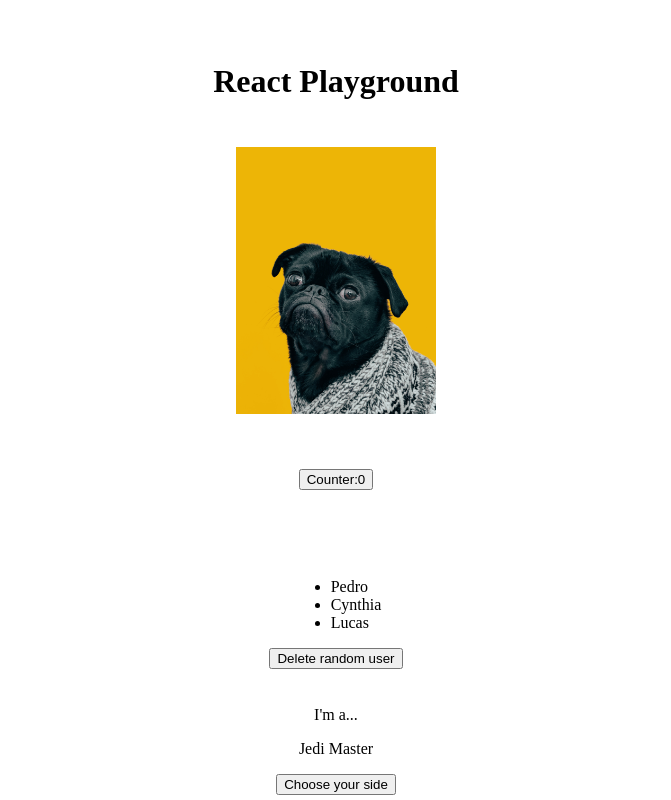
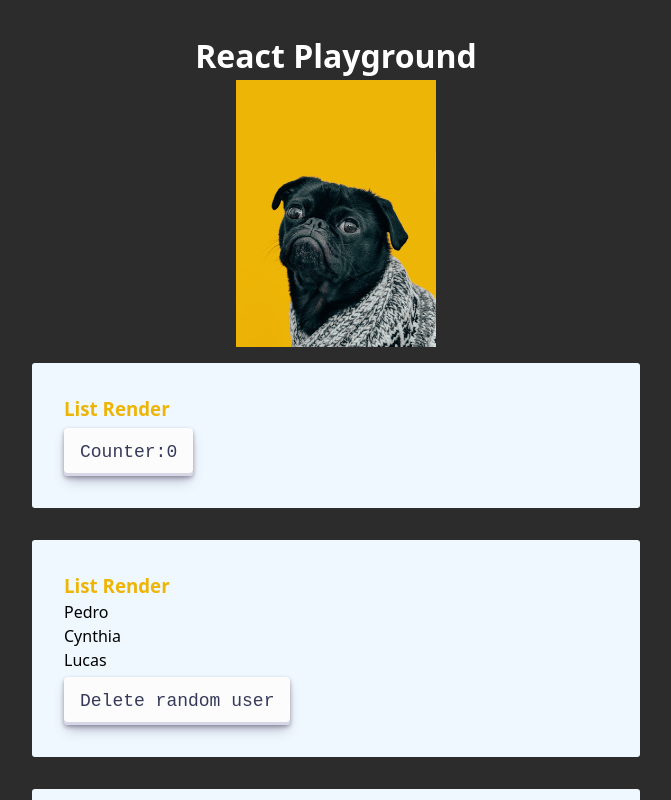
Before and after one commit to pdrowilson/react-advanced, a React (Vite) app: page / in a window 1280 px wide. Shown: the top 800 px of the page, without its empty margins (304-975 px from the left). Built offline with nearby package versions, Linux system fonts and the light colour scheme.

Commit message:
reset css

```diff
--- a/src/App.css
+++ b/src/App.css
@@ -1,13 +1,132 @@
-div {
-  margin: 1rem 0;
+/*
+  1. Use a more-intuitive box-sizing model.
+*/
+*, *::before, *::after {
+  box-sizing: border-box;
+}
+/*
+  2. Remove default margin
+*/
+* {
+  margin: 0;
+}
+/*
+  3. Allow percentage-based heights in the application
+*/
+html, body {
+  height: 100%;
+}
+/*
+  Typographic tweaks!
+  4. Add accessible line-height
+  5. Improve text rendering
+*/
+body {
+  font-family: system-ui, -apple-system, BlinkMacSystemFont, 'Segoe UI', Roboto, Oxygen, Ubuntu, Cantarell, 'Open Sans', 'Helvetica Neue', sans-serif;
+  line-height: 1.5;
+  -webkit-font-smoothing: antialiased;
+}
+/*
+  6. Improve media defaults
+*/
+img, picture, video, canvas, svg {
+  display: block;
+  max-width: 100%;
+}
+/*
+  7. Remove built-in form typography styles
+*/
+input, button, textarea, select {
+  font: inherit;
+}
+/*
+  8. Avoid text overflows
+*/
+p, h1, h2, h3, h4, h5, h6, ul {
+  overflow-wrap: break-word;
+}
+/*
+  9. Create a root stacking context
+*/
+#root, #__next {
+  isolation: isolate;
+}
+
+body {
+  padding: 2rem;
+  background-color: #2c2c2c;
+}
+h1 {
+  color: #fff;
+}
+.main {
   width: 100%;
-  height: 100vh;
   display: flex;
   flex-direction: column;
   align-items: center;
   justify-content: center;
 }
-
 img {
   width: 200px;
 }
+.card {
+  border-radius: 3px;
+  padding: 2rem;
+  margin: 1rem 0;
+  background-color: aliceblue;
+  width: 50%;
+}
+.card h3 {
+  color: #EDB506;
+}
+.card ul {
+  margin: 0;
+  padding: 0;
+  list-style: none;
+}
+
+.btn {
+  margin-top: 5px;
+  align-items: center;
+  appearance: none;
+  background-color: #FCFCFD;
+  border-radius: 4px;
+  border-width: 0;
+  box-shadow: rgba(45, 35, 66, 0.4) 0 2px 4px,rgba(45, 35, 66, 0.3) 0 7px 13px -3px,#D6D6E7 0 -3px 0 inset;
+  box-sizing: border-box;
+  color: #36395A;
+  cursor: pointer;
+  display: inline-flex;
+  font-family: "JetBrains Mono",monospace;
+  height: 48px;
+  justify-content: center;
+  line-height: 1;
+  list-style: none;
+  overflow: hidden;
+  padding-left: 16px;
+  padding-right: 16px;
+  position: relative;
+  text-align: left;
+  text-decoration: none;
+  transition: box-shadow .15s,transform .15s;
+  user-select: none;
+  -webkit-user-select: none;
+  touch-action: manipulation;
+  white-space: nowrap;
+  will-change: box-shadow,transform;
+  font-size: 18px;
+}
+
+.btn:focus {
+  box-shadow: #D6D6E7 0 0 0 1.5px inset, rgba(45, 35, 66, 0.4) 0 2px 4px, rgba(45, 35, 66, 0.3) 0 7px 13px -3px, #D6D6E7 0 -3px 0 inset;
+}
+
+.btn:hover {
+  box-shadow: rgba(45, 35, 66, 0.4) 0 4px 8px, rgba(45, 35, 66, 0.3) 0 7px 13px -3px, #D6D6E7 0 -3px 0 inset;
+  transform: translateY(-2px);
+}
+
+.btn:active {
+  box-shadow: #D6D6E7 0 3px 7px inset;
+  transform: translateY(2px);
+}
--- a/src/App.jsx
+++ b/src/App.jsx
@@ -6,9 +6,9 @@ import ConditionalRender from './components/ConditionalRender';
 
 function App() {
   return (
-    <div>
-      <div><h1>React Playground</h1></div>
-      <img src={doggy} alt="" />
+    <div className="main">
+      <h1>React Playground</h1>
+      <img src={doggy} alt="Man's best friend" />
       <Counter />
       <ListRender />
       <ConditionalRender />
--- a/src/components/ConditionalRender/index.jsx
+++ b/src/components/ConditionalRender/index.jsx
@@ -1,13 +1,15 @@
 import React, { useState } from 'react';
+import '../../App.css';
 
 function ConditionalRender() {
   const [x, setX] = useState();
   return (
-    <div>
+    <div className="card">
+      <h3>Conditional Rendering</h3>
       <span>I&apos;m a...</span>
       {!x && <p>Jedi Master</p>}
       {x && <p>Sith Lord</p>}
-      <button type="button" onClick={() => setX(!x)}>Choose your side </button>
+      <button className="btn" type="button" onClick={() => setX(!x)}>Choose your side </button>
     </div>
   );
 }
--- a/src/components/Counter/index.jsx
+++ b/src/components/Counter/index.jsx
@@ -4,8 +4,9 @@ function Counter() {
   const [count, setCount] = useState(0);
 
   return (
-    <div>
-      <button type="button" onClick={() => setCount(count + 1)}>
+    <div className="card">
+      <h3>List Render</h3>
+      <button className="btn" type="button" onClick={() => setCount(count + 1)}>
         Counter:
         {count}
       </button>
--- a/src/components/ListRender/index.jsx
+++ b/src/components/ListRender/index.jsx
@@ -19,16 +19,17 @@ function ListRender() {
   };
 
   return (
-    <div>
+    <div className="card">
+      <h3>List Render</h3>
       <ul>
         {list.map((item) => (
           <li key={item.id}>{item.name}</li>
         ))}
       </ul>
       {list.length > 0 ? (
-        <button type="button" onClick={deleteRandomUser}>Delete random user</button>
+        <button className="btn" type="button" onClick={deleteRandomUser}>Delete random user</button>
       ) : (
-        <button type="button" onClick={() => setList(arr)}>Reset list</button>
+        <button className="btn" type="button" onClick={() => setList(arr)}>Reset list</button>
       )}
     </div>
 
```
